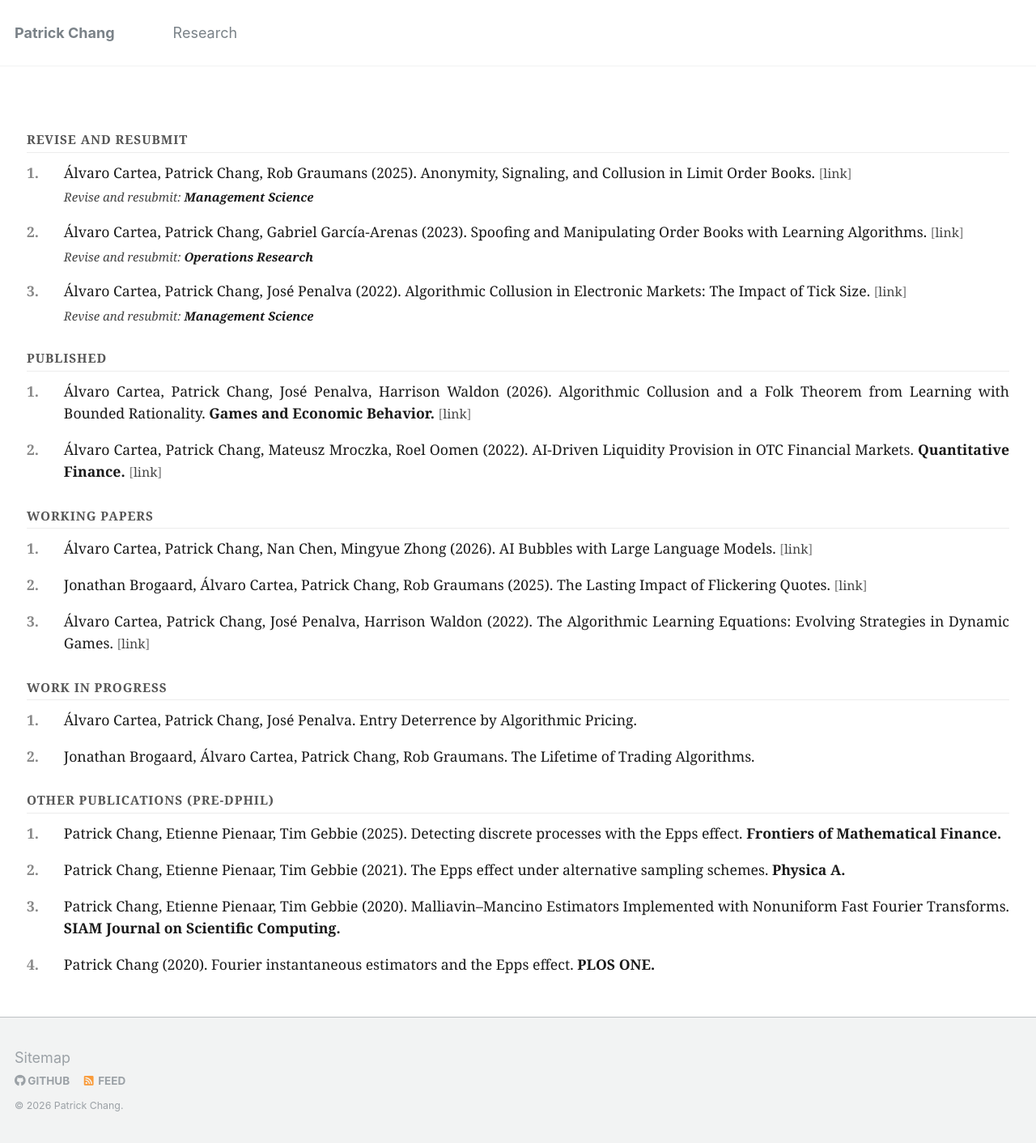
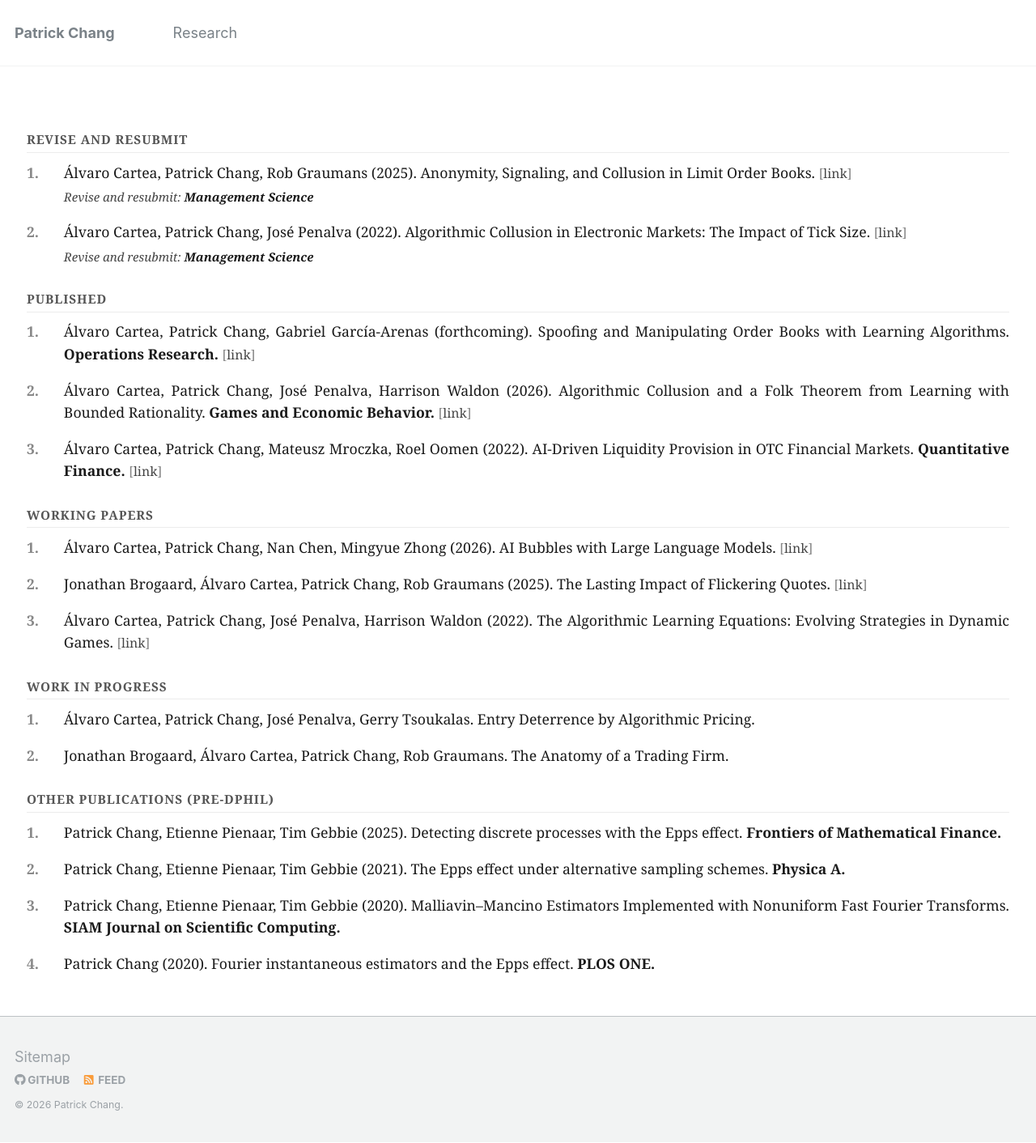
Before and after one commit to CHNPAT005/CHNPAT005.github.io, a Jekyll site: the page built from _pages/research.md, in a window 1280 px wide. Shown: the whole page at 81% size. Built offline with Jekyll 4.4.1, drawn with Linux system fonts in a browser that asks for light colours.

Commit message:
Move Spoofing paper to Published (forthcoming, Operations Research); add Tsoukalas to Entry Deterrence; retitle WIP to The Anatomy of a Trading Firm; update CV PDF
Co-Authored-By: Claude Opus 5.5 <noreply@anthropic.com>

```diff
--- a/_pages/research.md
+++ b/_pages/research.md
@@ -45,9 +45,6 @@ redirect_from:
   <li>Álvaro Cartea, Patrick Chang, Rob Graumans (2025). Anonymity, Signaling, and Collusion in Limit Order Books. <a href="https://papers.ssrn.com/sol3/papers.cfm?abstract_id=5080700">link</a>
     <div class="research-note"><span class="research-note-label">Revise and resubmit:</span> <span class="research-note-venue">Management Science</span></div>
   </li>
-  <li>Álvaro Cartea, Patrick Chang, Gabriel García-Arenas (2023). Spoofing and Manipulating Order Books with Learning Algorithms. <a href="https://papers.ssrn.com/sol3/papers.cfm?abstract_id=4639959">link</a>
-    <div class="research-note"><span class="research-note-label">Revise and resubmit:</span> <span class="research-note-venue">Operations Research</span></div>
-  </li>
   <li>Álvaro Cartea, Patrick Chang, José Penalva (2022). Algorithmic Collusion in Electronic Markets: The Impact of Tick Size. <a href="https://papers.ssrn.com/sol3/papers.cfm?abstract_id=4105954">link</a>
     <div class="research-note"><span class="research-note-label">Revise and resubmit:</span> <span class="research-note-venue">Management Science</span></div>
   </li>
@@ -55,6 +52,7 @@ redirect_from:
 
 <div class="research-subheading">Published</div>
 <ol class="research-list">
+  <li>Álvaro Cartea, Patrick Chang, Gabriel García-Arenas (forthcoming). Spoofing and Manipulating Order Books with Learning Algorithms. <span class="venue">Operations Research.</span> <a href="https://papers.ssrn.com/sol3/papers.cfm?abstract_id=4639959">link</a></li>
   <li>Álvaro Cartea, Patrick Chang, José Penalva, Harrison Waldon (2026). Algorithmic Collusion and a Folk Theorem from Learning with Bounded Rationality. <span class="venue">Games and Economic Behavior.</span> <a href="https://papers.ssrn.com/sol3/papers.cfm?abstract_id=4293831">link</a></li>
   <li>Álvaro Cartea, Patrick Chang, Mateusz Mroczka, Roel Oomen (2022). AI-Driven Liquidity Provision in OTC Financial Markets. <span class="venue">Quantitative Finance.</span> <a href="https://papers.ssrn.com/sol3/papers.cfm?abstract_id=4111152">link</a></li>
 </ol>
@@ -68,8 +66,8 @@ redirect_from:
 
 <div class="research-subheading">Work in Progress</div>
 <ol class="research-list">
-  <li>Álvaro Cartea, Patrick Chang, José Penalva. Entry Deterrence by Algorithmic Pricing.</li>
-  <li>Jonathan Brogaard, Álvaro Cartea, Patrick Chang, Rob Graumans. The Lifetime of Trading Algorithms.</li>
+  <li>Álvaro Cartea, Patrick Chang, José Penalva, Gerry Tsoukalas. Entry Deterrence by Algorithmic Pricing.</li>
+  <li>Jonathan Brogaard, Álvaro Cartea, Patrick Chang, Rob Graumans. The Anatomy of a Trading Firm.</li>
 </ol>
 
 <div class="research-subheading">Other Publications (Pre-DPhil)</div>
```
Also changed, not shown: 1 other file.
